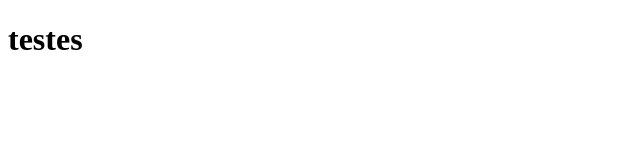
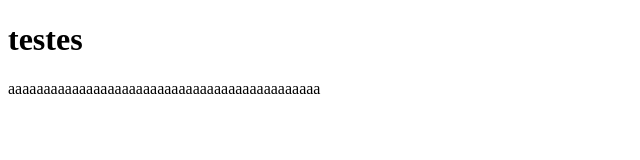
Before and after one commit to Grauber157/Informatica, a plain HTML site: page Tabelas/a.html in a window 1280 px wide. Shown: the whole page, without its empty margins (0-640 px from the left). Drawn offline with Linux system fonts and the light colour scheme.

Commit message:
Update a.html

```diff
--- a/Tabelas/a.html
+++ b/Tabelas/a.html
@@ -8,5 +8,6 @@
 </head>
 <body>
     <h1>testes</h1>
+    aaaaaaaaaaaaaaaaaaaaaaaaaaaaaaaaaaaaaaaaaaaa
 </body>
 </html>
```
